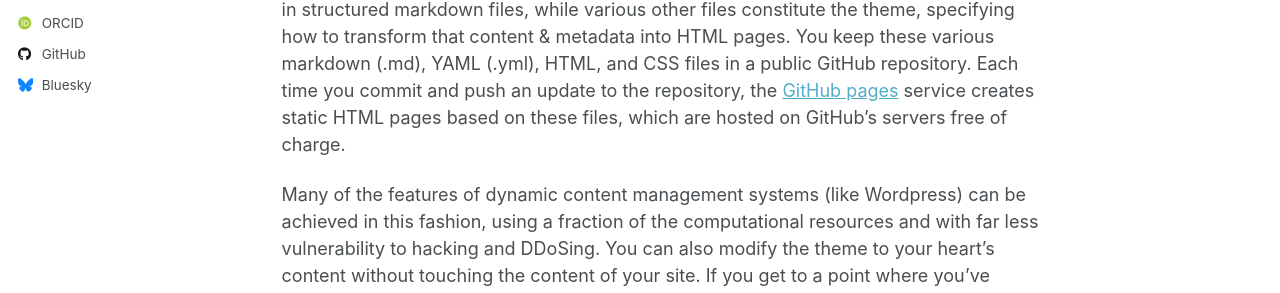
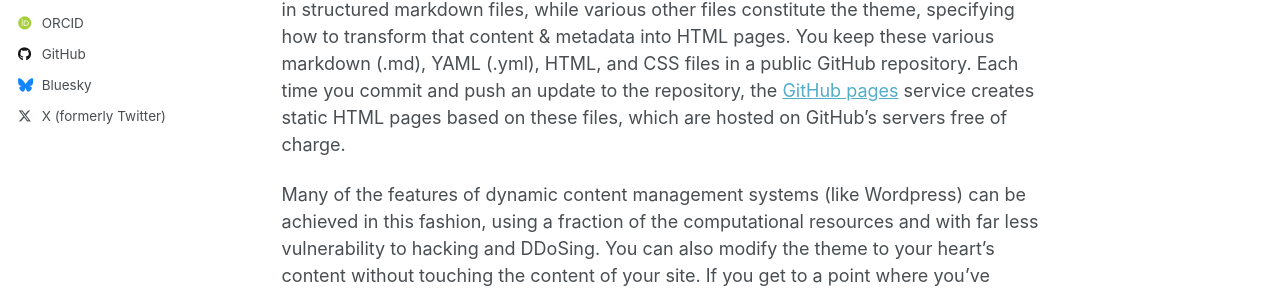
Before and after one commit to s1r0n/Dr.S, a Jekyll site: the page built from _pages/about.md, in a window 1280 px wide. Shown: the part 542-835 px from the top of the page. Built offline with Jekyll 4.4.1, drawn with Linux system fonts in a browser that asks for light colours; some web fonts are replaced; some of the changed lines change nothing that is shown.

Commit message:
Update _config.yml

```diff
--- a/_config.yml
+++ b/_config.yml
@@ -46,7 +46,7 @@ author:
   bitbucket        : # Username - Update with your username on the site
   codepen          : # Username
   dribbble         : # Username
-  github           : "academicpages"
+  github           : "s1r0n"
   kaggle           : # Username
   stackoverflow    : # User number or user number and name (i.e., use "1" or "1/jeff-atwood")
 
@@ -68,7 +68,7 @@ author:
   steam            : # Username
   telegram         : # URL
   tumblr           : # Username
-  twitter          : # Username for X / Twitter
+  twitter          : "_Dr_S_" # Username for X / Twitter
   vine             : # Username
   weibo            : # Username
   wikipedia        : # Username
```
